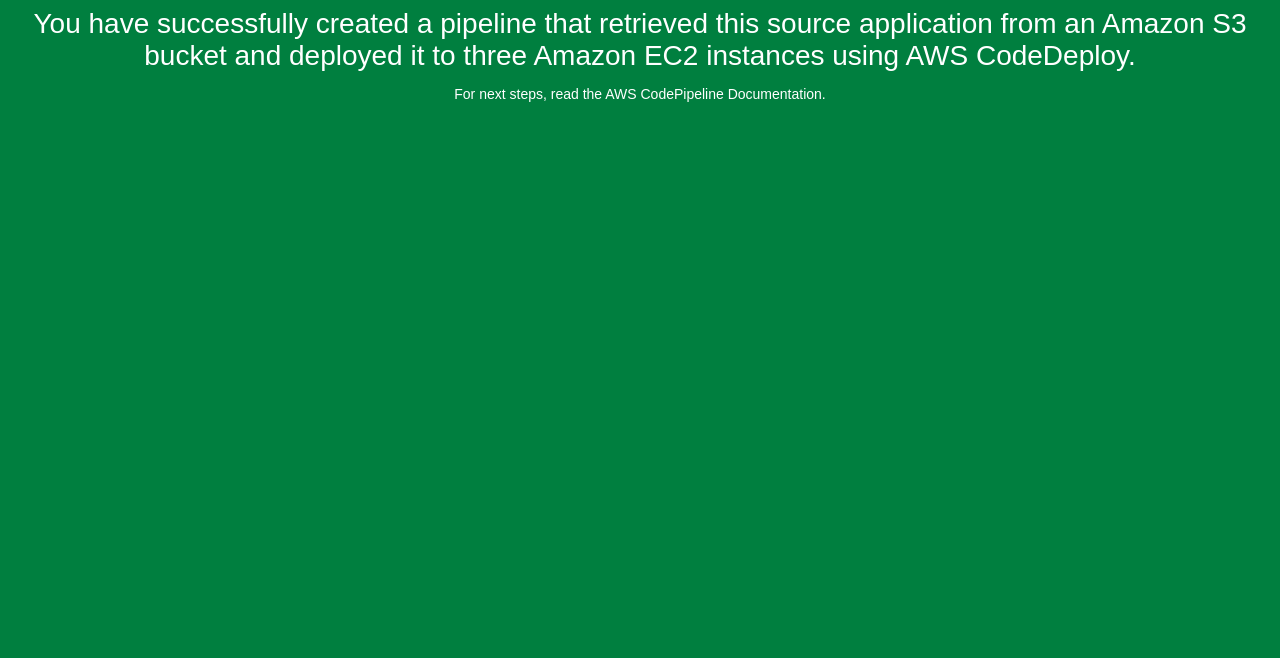
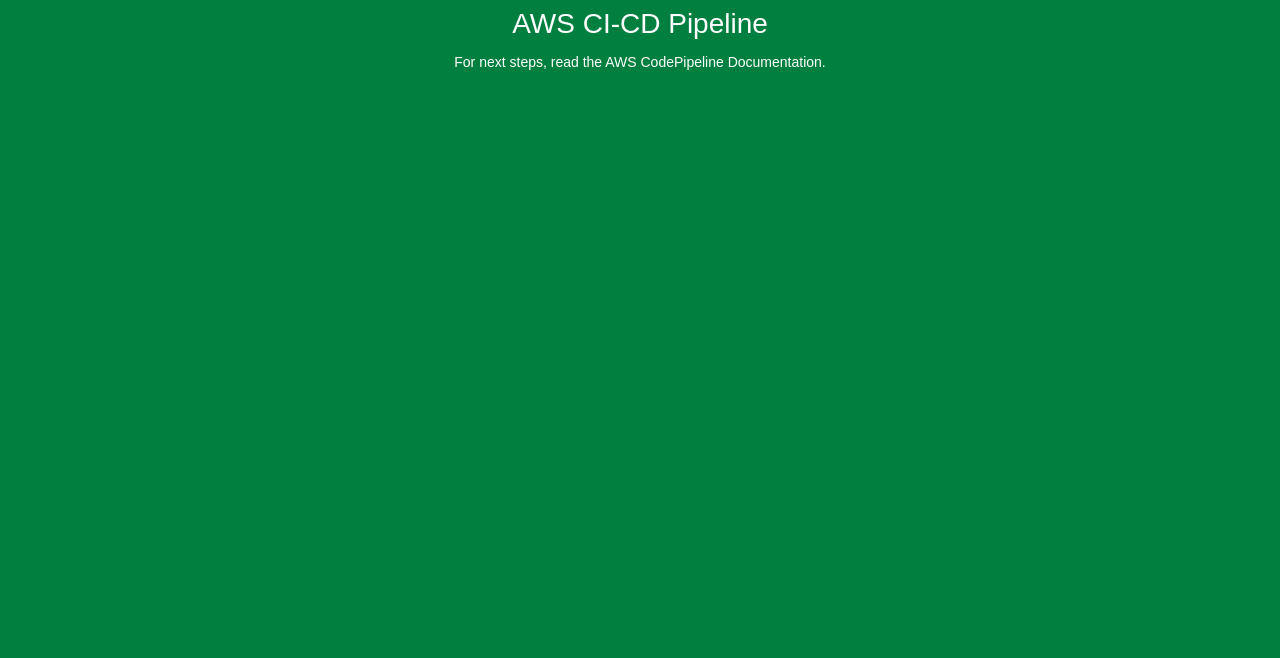
Before and after one commit to Rajitha-Alawatta/AWS-Pipeline, a plain HTML site: page index.html in a window 1280 px wide. Shown: the part 142-800 px from the top of the page. Drawn offline with Linux system fonts and the light colour scheme.

Commit message:
Update index file

```diff
--- a/index.html
+++ b/index.html
@@ -27,8 +27,7 @@
 <body>
   <div align="center">
     <h1>Congratulations!</h1>
-    <h2>You have successfully created a pipeline that retrieved this source application from an Amazon S3 bucket and deployed it
-	to three Amazon EC2 instances using AWS CodeDeploy.</h2>
+    <h2>AWS CI-CD Pipeline</h2>
     <p>For next steps, read the AWS CodePipeline Documentation.</p>
   </div>
 </body>
```
